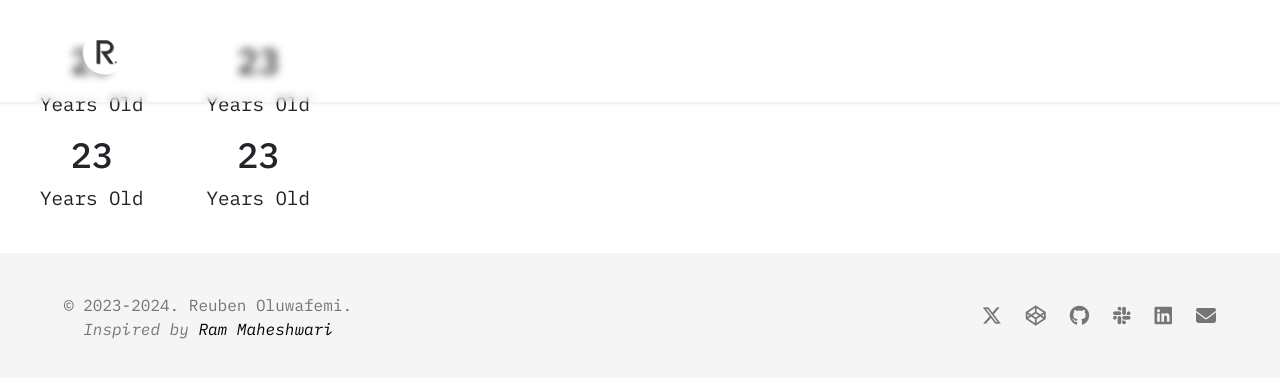
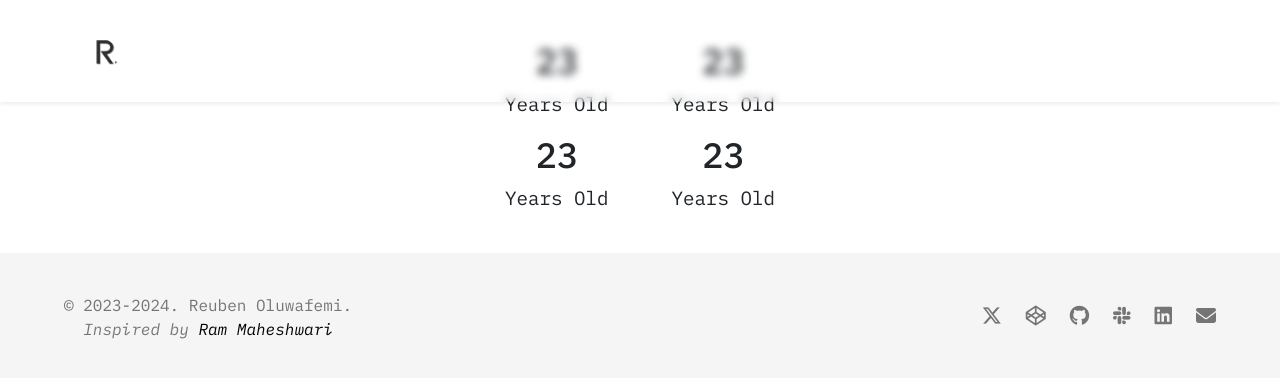
Before and after one commit to Rubylenshy/portfolio, a Vue app: page /about in a window 1280 px wide. Shown: the top 378 px of the page. Built offline with nearby package versions, Linux system fonts and the light colour scheme; a web font is replaced by a local one.

Commit message:
feat: update margin

```diff
--- a/src/pages/about.vue
+++ b/src/pages/about.vue
@@ -1,7 +1,7 @@
 <template>
     <NavBar />
 
-    <section class="about-me p-3 my-4">
+    <section class="about-me p-3 my-4 mx-auto">
         <div class="info-grid d-grid">
             <div class="grid-item">
                 <h2>23</h2>
```
